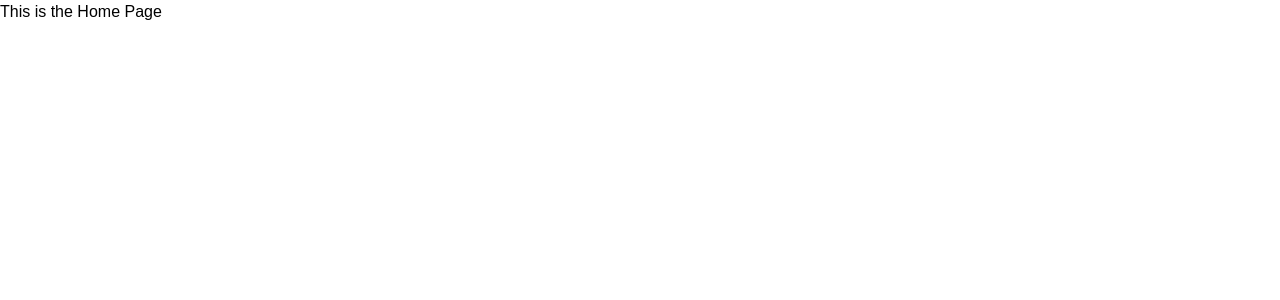
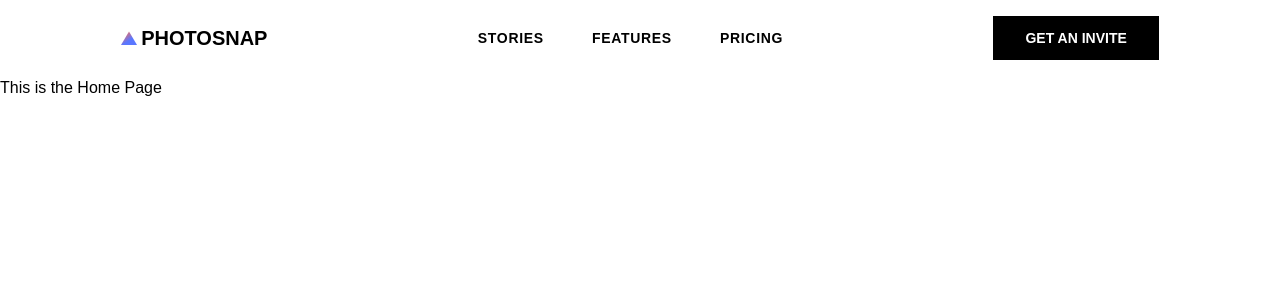
Before and after one commit to tyrellcurry/photoSnap, a React (Create React App) app: page / in a window 1280 px wide. Shown: the top 300 px of the page. Built offline with nearby package versions, Linux system fonts and the light colour scheme.

Commit message:
Navbar completed added framer motion styles

```diff
--- a/package.json
+++ b/package.json
@@ -6,6 +6,7 @@
     "@testing-library/jest-dom": "^5.16.4",
     "@testing-library/react": "^13.2.0",
     "@testing-library/user-event": "^13.5.0",
+    "framer-motion": "^6.3.3",
     "react": "^18.1.0",
     "react-dom": "^18.1.0",
     "react-router-dom": "^6.3.0",
--- a/src/App.js
+++ b/src/App.js
@@ -4,11 +4,13 @@ import FeaturesPage from './pages/FeaturesPage/FeaturesPage'
 import StoriesPage from './pages/StoriesPage/StoriesPage'
 import PricingPage from './pages/PricingPage/PricingPage';
 import NotFoundPage from './pages/NotFoundPage/NotFoundPage';
+import Navbar from './components/Navbar/Navbar';
 
 
 function App() {
   return (
     <div>
+      <Navbar/>
       {/*These are the different views that will be rendered based on the URL Route */}
       <Routes>
           <Route path='/' element={<HomePage/>}/>
--- /dev/null
+++ b/src/components/LogoBrand.jsx
@@ -0,0 +1,17 @@
+import React from 'react';
+import { Link } from 'react-router-dom';
+import {ReactComponent as LogoTriangle} from '../assets/shared/mobile/logoTriangle.svg'
+
+/* This is the component for the logo brand that will also be use in the footer.  */
+const LogoBrand = () => {
+    return (
+        <div>
+            <Link to="/"  className='flex items-baseline space-x-1 cursor-pointer'>
+                <LogoTriangle className='h-4 w-4'/> {/**<----- TODO:  I need to find a way to fix the gradient on the logo triangle */}
+                <div className='brand-name font-bold text-xl'>PHOTOSNAP</div>
+            </Link>
+        </div>
+    );
+};
+
+export default LogoBrand;
--- /dev/null
+++ b/src/components/Navbar/Navbar.jsx
@@ -0,0 +1,66 @@
+import React, {useState} from 'react';
+import {Link} from "react-router-dom"
+import LogoBrand from '../LogoBrand';
+import {motion} from 'framer-motion'
+import {ReactComponent as MenuIcon} from '../../assets/shared/mobile/menu.svg'
+import {ReactComponent as CloseIcon} from '../../assets/shared/mobile/close.svg'
+
+const Navbar = () => {
+    const [navMenuShow, setNavMenuShown] = useState(false);
+
+    /** menuVariants and linkVariants are both Framer Motion varibles used to add some aninmation to the menu */
+    const menuVariants = {
+        opened: {
+          transition: {
+            when: "beforeChildren",
+            staggerChildren: 0.7,
+          },
+        },
+        closed: {
+          top: "-90vh",
+        },
+      };
+
+      const linkVariants = {
+        opened: {
+          opacity: 1,
+
+        },
+        closed: {
+          opacity: 0,
+          y: 0,
+        },
+      };
+
+    return (
+        <nav className='relative flex items-center justify-between md:justify-around p-4'>
+           <LogoBrand/>
+           <ul className='hidden md:flex md: space-x-12'>
+               <li className=' cursor-pointer uppercase text-sm tracking-wider font-bold'><Link to="/stories">Stories</Link></li>
+               <li className=' cursor-pointer uppercase text-sm tracking-wider font-bold'><Link to="/features">Features</Link></li>
+               <li className=' cursor-pointer uppercase text-sm tracking-wider font-bold'><Link to="/pricing">Pricing</Link></li>
+           </ul>
+           <div className=' hidden md:block'>
+               <button className=' bg-pureBlack text-pureWhite px-8 py-3 text-sm font-bold uppercase'>Get An Invite</button>
+           </div>
+           <motion.div className='block md:hidden' onClick={() => setNavMenuShown(!navMenuShow)} whileHover={{scale: 1.1}} whileTap={{scale: 0.9}}>
+               {navMenuShow? <CloseIcon/> : <MenuIcon/>}
+           </motion.div>
+
+
+           {/** Mobile Menu */}
+           <motion.div animate={navMenuShow ? "opened": "closed"} variants={menuVariants} className={`${navMenuShow ? 'block': 'hidden'} container absolute px-6 py-8 text-center bg-pureWhite  mx-auto top-12 left-0 right-0 w-full divide-y divide-[#968d8d] md:!hidden `}>
+            <div className="">
+                <motion.h3 variants={linkVariants} className="pb-3 tracking-wider text-md cursor-pointer font-bold uppercase"><Link to="/stories">Stories</Link></motion.h3>
+                <motion.h3 variants={linkVariants} className="pb-3 tracking-wider text-md cursor-pointer font-bold uppercase"><Link to="/features">Features</Link></motion.h3>
+                <motion.h3 variants={linkVariants} className="pb-3 tracking-wider text-md cursor-pointer font-bold uppercase"><Link to="/pricing">Pricing</Link></motion.h3>
+            </div>
+            <div className='pt-4'>
+               <motion.button  variants={linkVariants} className=' bg-pureBlack text-pureWhite w-full px-4 py-2 font-medium tracking-widest text-sm  uppercase'>Get An Invite</motion.button>
+           </div>
+           </motion.div>
+        </nav>
+    );
+};
+
+export default Navbar;
--- a/tailwind.config.js
+++ b/tailwind.config.js
@@ -3,13 +3,16 @@ module.exports = {
   theme: {
     extend: {},
     colors: {
+      transparent: 'transparent',
       peachOrange: '#FFC593',
       turkishRose: '#BC7198',
       dodgerBlue: '#5A77FF',
       pureBlack: '#000000',
       lightGrey: '#DFDFDF',
-      pureWhite: 'FFFFFF',
+      pureWhite: '#FFFFFF',
+
     },
+
   },
   plugins: [],
 };
```
Also changed, not shown: src/assets/shared/mobile/logoTriangle.svg (added), 1 other file (tests, documents, lock files or other folders).
